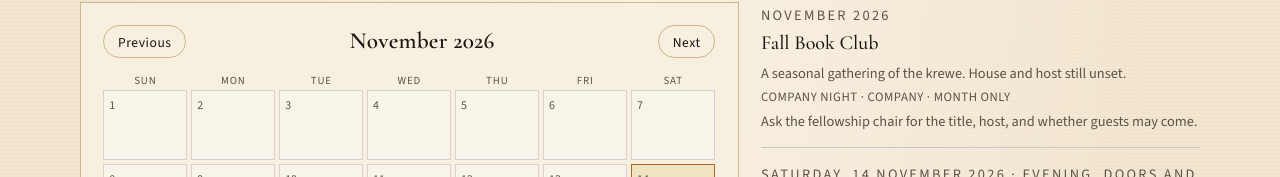
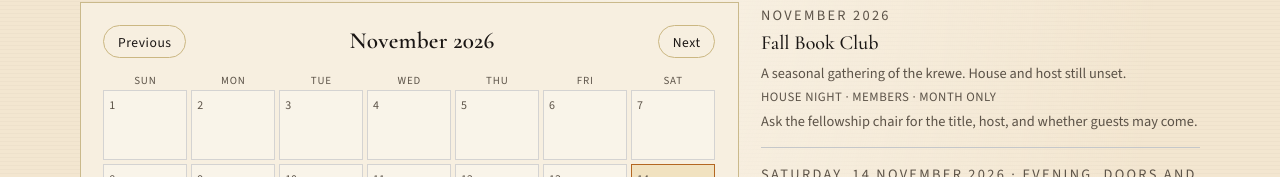
Before and after one commit to MissTully/krewe-les-belles-femmes-website, a React (Vite) app: page /calendar in a window 1280 px wide. Shown: the part 384-561 px from the top of the page. Built offline with nearby package versions, Linux system fonts and the light colour scheme.

Commit message:
Drop Company labels from playbill filters

```diff
--- a/src/calendar.ts
+++ b/src/calendar.ts
@@ -90,14 +90,14 @@ export function uniqueMonths(list: KreweEvent[]): string[] {
 export function kindLabel(kind: KreweEvent["kind"]): string {
   if (kind === "ball") return "Gala";
   if (kind === "parade") return "Street show";
-  if (kind === "social") return "Company night";
+  if (kind === "social") return "House night";
   if (kind === "service") return "Benefit";
   return "Casting";
 }
 
 export function audienceLabel(audience: KreweEvent["audience"]): string {
   if (audience === "public") return "Front of house";
-  if (audience === "members") return "Company";
+  if (audience === "members") return "Members";
   return "House seats";
 }
 
```
